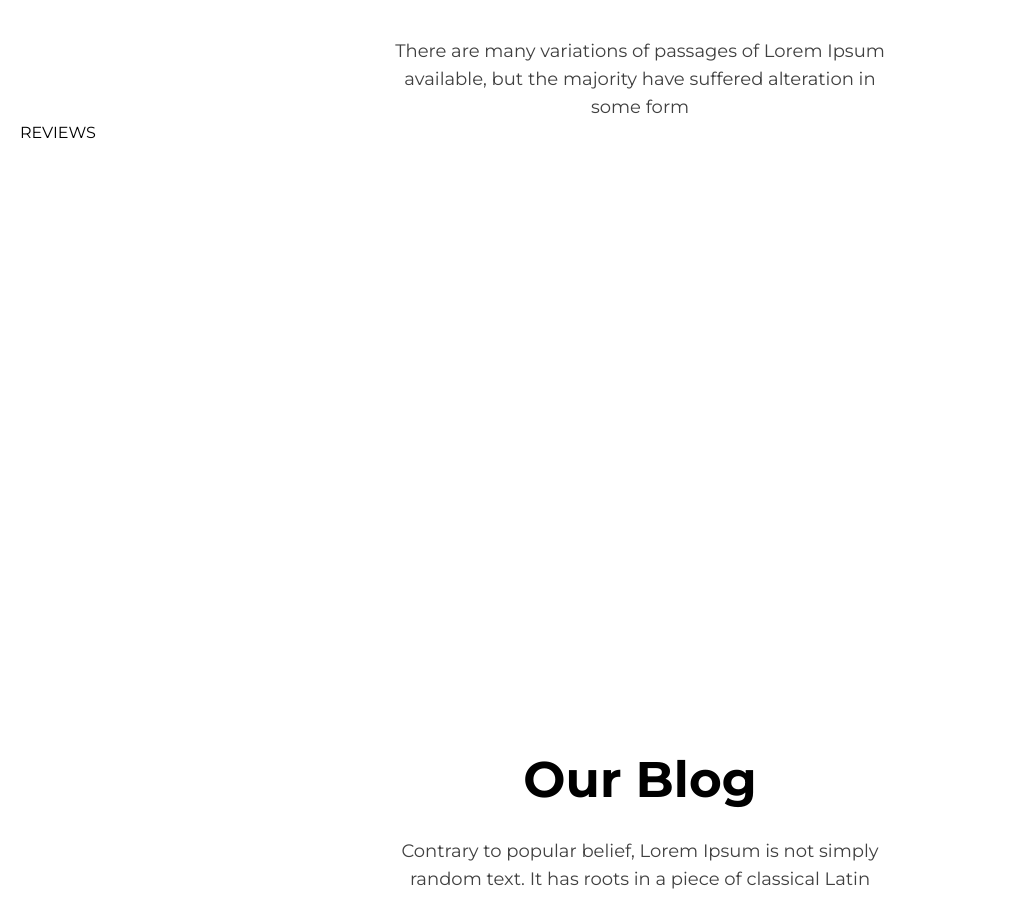
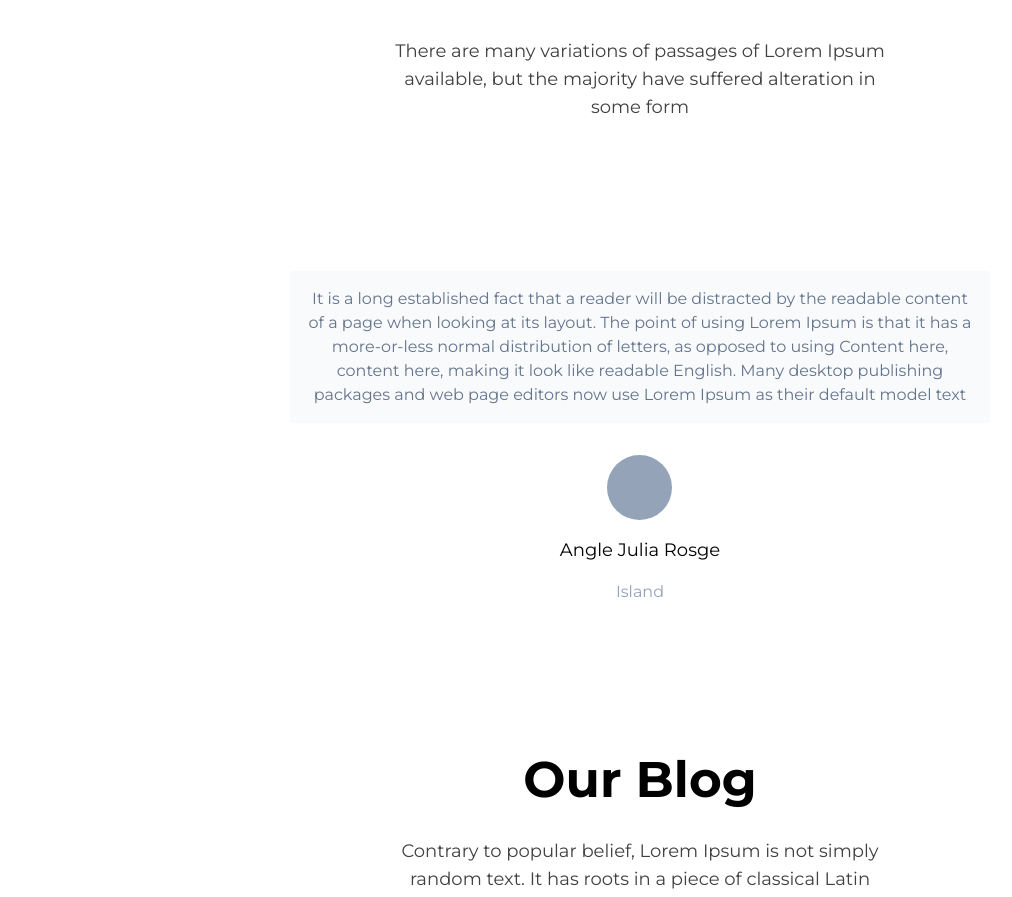
Before and after one commit to mkropidlowski/travel-portal, a Next.js app: page / in a window 1280 px wide. Shown: the part 2678-3575 px from the top of the page, without its empty margins (0-1012 px from the left). Built offline with nearby package versions, Linux system fonts and the light colour scheme.

Commit message:
feat: create review section with fake data

```diff
--- a/app/components/reviews/reviews.tsx
+++ b/app/components/reviews/reviews.tsx
@@ -1,6 +1,18 @@
 const Reviews = () => (
-    <div>
-        <h2>REVIEWS</h2>
+    <div className="flex justify-center flex-col items-center gap-8">
+        <div className="mt-[150px] relative">
+            <h3 className="max-w-[700px] text-center text-slate-500 bg-slate-50 p-4 rounded">
+                It is a long established fact that a reader will be distracted by the readable content of a page when
+                looking at its layout. The point of using Lorem Ipsum is that it has a more-or-less normal distribution
+                of letters, as opposed to using Content here, content here, making it look like readable English. Many
+                desktop publishing packages and web page editors now use Lorem Ipsum as their default model text
+            </h3>
+        </div>
+        <div className="flex flex-col justify-center items-center gap-4">
+            <div className="w-[65px] h-[65px] rounded-[50px] bg-slate-400"></div>
+            <h2 className="text-lg">Angle Julia Rosge</h2>
+            <h3 className="text-slate-400">Island</h3>
+        </div>
     </div>
 );
 
```
